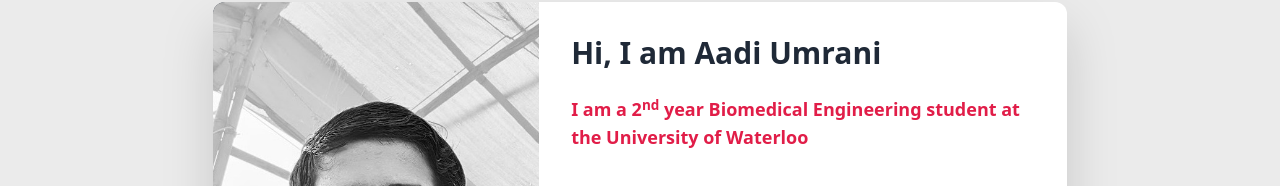
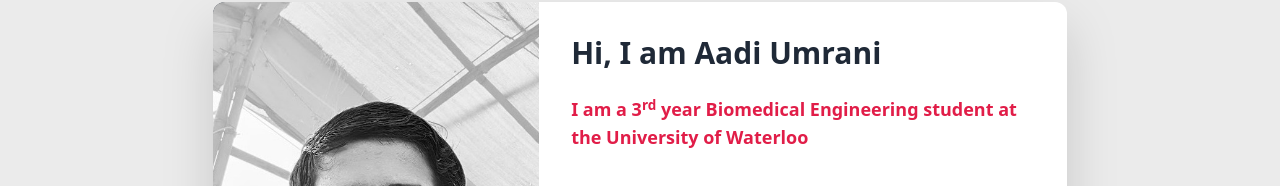
Before and after one commit to aadium/portfolio, a React (Vite) app: page / in a window 1280 px wide. Shown: the part 133-319 px from the top of the page. Built offline with nearby package versions, Linux system fonts and the light colour scheme; no server answers; what groq-sdk would draw is missing.

Commit message:
Update year of study calculation to include current year

```diff
--- a/src/components/intro.jsx
+++ b/src/components/intro.jsx
@@ -8,18 +8,6 @@ import myImage from '../assets/myImage.jpg';
 
 function Introduction() {
     const [screenWidth, setScreenWidth] = useState(window.innerWidth);
-    const studyYear = calculateStudyYear("2022-09-01");
-    const yearSuffix = studyYear === 1 ? "st" : studyYear === 2 ? "nd" : studyYear === 3 ? "rd" : "th";
-
-    function calculateStudyYear(startDate) {
-        const start = new Date(startDate);
-        const today = new Date();
-        let yearOfStudy = today.getFullYear() - start.getFullYear();
-        if (yearOfStudy > 5) {
-            yearOfStudy = 5;
-        }
-        return yearOfStudy;
-    }
 
     useEffect(() => {
         const handleResize = () => {
@@ -79,7 +67,7 @@ function Introduction() {
                     <div>
                         <h1 className="font-bold text-gray-800 text-3xl">Hi, I am Aadi Umrani</h1>
                         <h4 className="font-semibold text-lg my-2 text-rose-600 lg:mt-6">
-                            I am a {studyYear}<sup>{yearSuffix}</sup> year Biomedical Engineering student at the University of Waterloo
+                            I am a 3<sup>rd</sup> year Biomedical Engineering student at the University of Waterloo
                         </h4>
                     </div>
                     <p className="text-base my-4 lg:mt-0">
```
